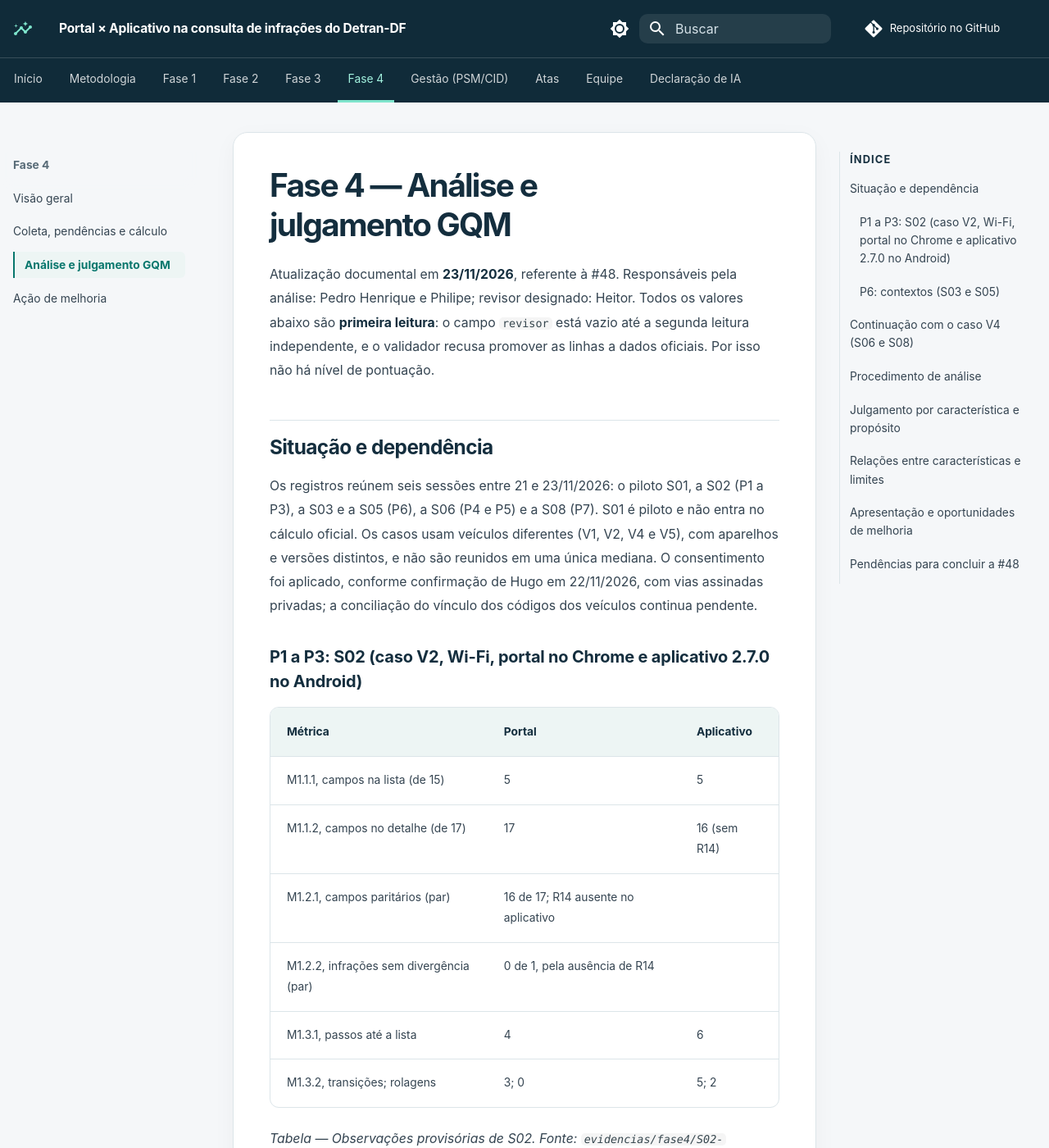
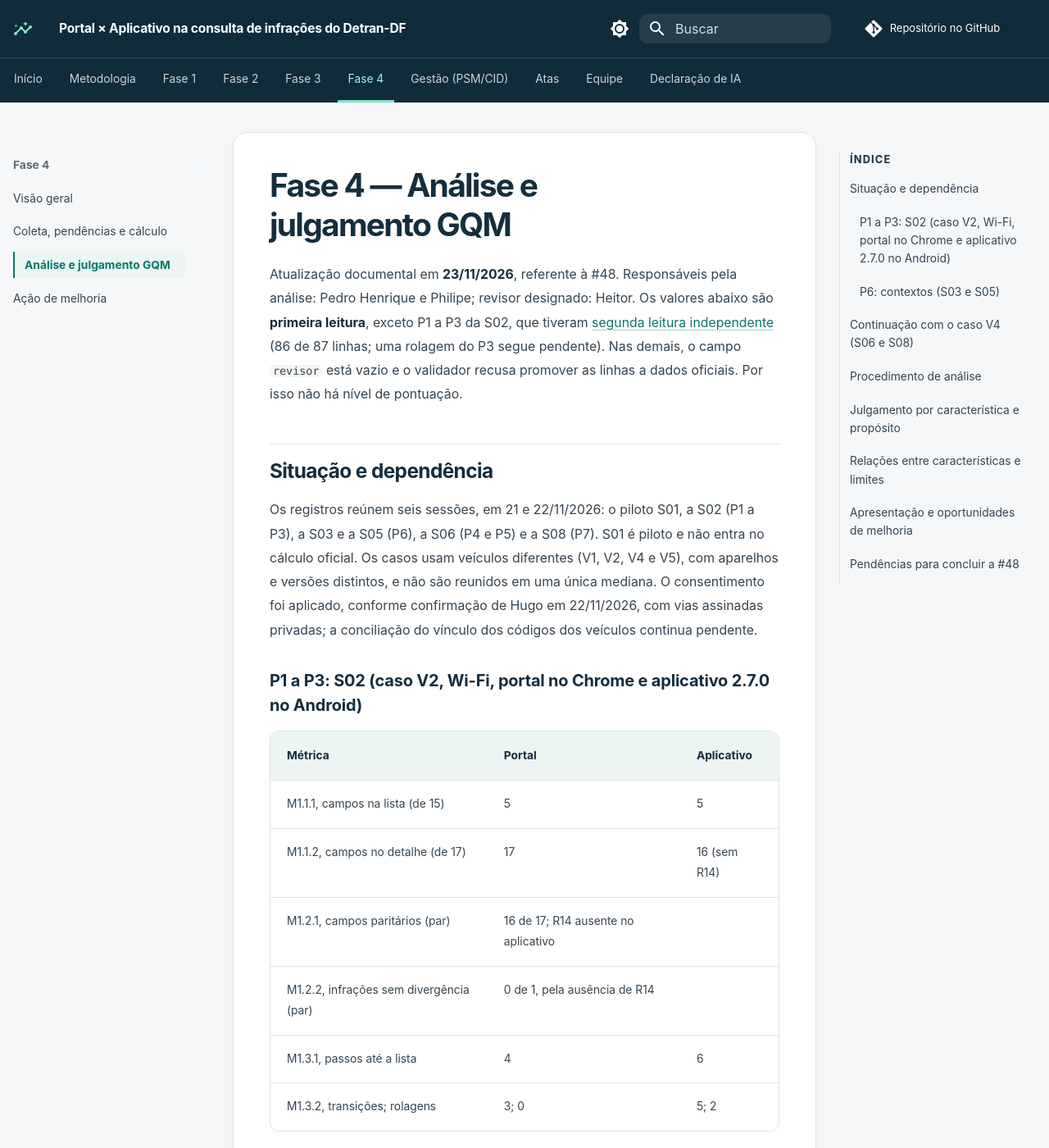
Before and after one commit to FCTE-Qualidade-de-Software-1/2026-2_T02_KATHERINE_JOHNSON, an MkDocs documentation site: the page built from docs/fase4-analise.md, in a window 1280 px wide and 1400 px high. Shown: the whole window at 82% size. Built offline with MkDocs 1.6.1 and Material for MkDocs 9.7.7, drawn with Linux system fonts in a browser that asks for light colours; comment, search, counter and statistics services are not loaded; some of the changed text lies outside the part shown.

Commit message:
docs(e2): corrige as datas da coleta e a situação da segunda leitura (revisão do #78)
As marcações de coleta são de 21 e 22/11; só os desvios têm registro de 23/11. As seis
sessões passam a ser listadas (S01, S02, S03, S05, S06 e S08). Remove a contradição sobre
a segunda leitura: concluída para P1 a P3 da S02, com uma rolagem do P3 pendente.

```diff
--- a/docs/fase4-analise.md
+++ b/docs/fase4-analise.md
@@ -1,13 +1,14 @@
 # Fase 4 — Análise e julgamento GQM
 
 Atualização documental em **23/11/2026**, referente à #48. Responsáveis pela análise: Pedro Henrique
-e Philipe; revisor designado: Heitor. Todos os valores abaixo são **primeira leitura**: o campo
-`revisor` está vazio até a segunda leitura independente, e o validador recusa promover as linhas a
-dados oficiais. Por isso não há nível de pontuação.
+e Philipe; revisor designado: Heitor. Os valores abaixo são **primeira leitura**, exceto P1 a P3 da S02,
+que tiveram [segunda leitura independente](https://github.com/FCTE-Qualidade-de-Software-1/2026-2_T02_KATHERINE_JOHNSON/blob/main/evidencias/fase4/S02-segunda-leitura-2026-11-23.md)
+(86 de 87 linhas; uma rolagem do P3 segue pendente). Nas demais, o campo `revisor` está vazio e o
+validador recusa promover as linhas a dados oficiais. Por isso não há nível de pontuação.
 
 ## Situação e dependência
 
-Os registros reúnem seis sessões entre 21 e 23/11/2026: o piloto S01, a S02 (P1 a P3), a S03 e a S05
+Os registros reúnem seis sessões, em 21 e 22/11/2026: o piloto S01, a S02 (P1 a P3), a S03 e a S05
 (P6), a S06 (P4 e P5) e a S08 (P7). S01 é piloto e não entra no cálculo oficial. Os casos usam
 veículos diferentes (V1, V2, V4 e V5), com aparelhos e versões distintos, e não são reunidos em uma
 única mediana. O consentimento foi aplicado, conforme confirmação de Hugo em 22/11/2026, com vias
@@ -24,7 +25,7 @@ assinadas privadas; a conciliação do vínculo dos códigos dos veículos conti
 | M1.3.1, passos até a lista | 4 | 6 |
 | M1.3.2, transições; rolagens | 3; 0 | 5; 2 |
 
-*Tabela — Observações provisórias de S02. Fonte: `evidencias/fase4/S02-registro-2026-11-22.md`; conferência independente pendente.*
+*Tabela — Observações provisórias de S02. Fonte: `evidencias/fase4/S02-registro-2026-11-22.md`; segunda leitura independente concluída (86 de 87 linhas; uma rolagem do aplicativo pendente).*
 
 Nenhum campo divergiu em valor. A regra de contagem das transições (D015) e a execução por script (D014)
 estão registradas como desvios.
```
Also changed, not shown: docs/fase4.md (+5 -4 lines), docs/index.md (+4 -4 lines), 3 other files.
